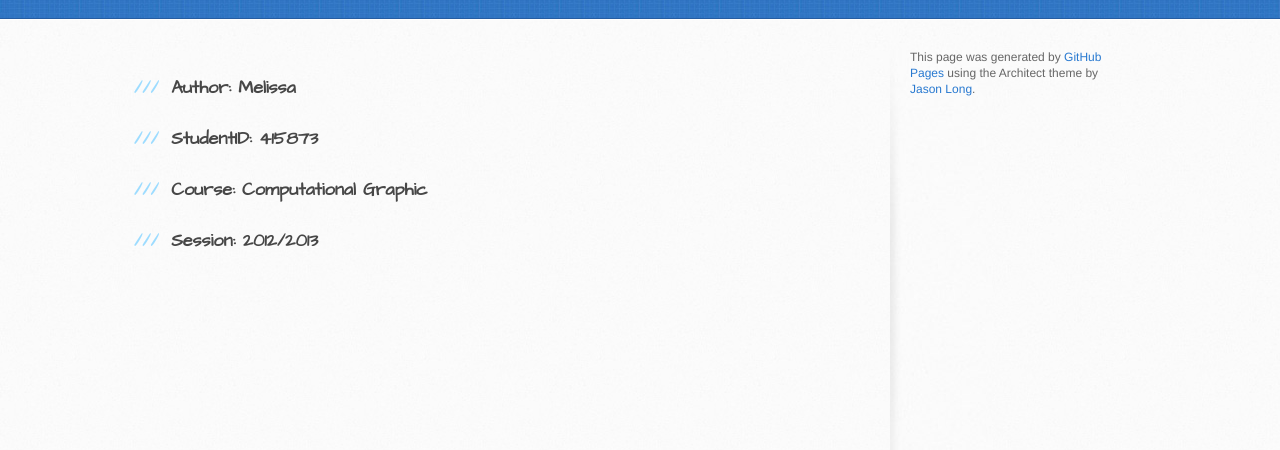
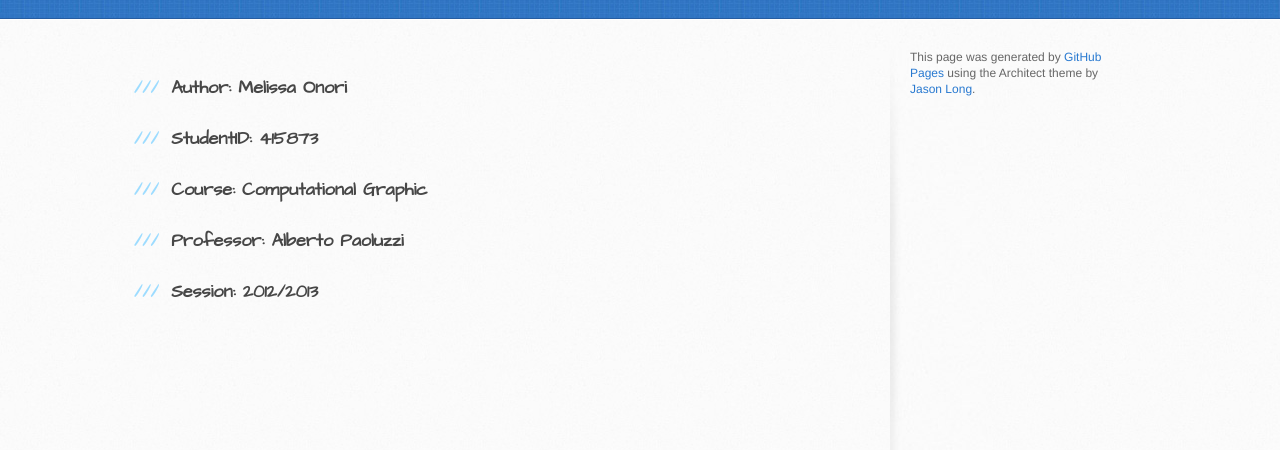
Before and after one commit to Melix89/Melix89.github.io, a plain HTML site: page index.html in a window 1280 px wide. Shown: the part 292-742 px from the top of the page. Drawn offline with Linux system fonts and the light colour scheme.

Commit message:
Replace master branch with page content via GitHub

```diff
--- a/index.html
+++ b/index.html
@@ -29,13 +29,16 @@
       <div class="inner clearfix">
         <section id="main-content">
           <h3>
-<a name="author-melissa" class="anchor" href="#author-melissa"><span class="octicon octicon-link"></span></a>Author: Melissa</h3>
+<a name="author-melissa-onori" class="anchor" href="#author-melissa-onori"><span class="octicon octicon-link"></span></a>Author: Melissa Onori</h3>
 
 <h3>
 <a name="studentid-415873" class="anchor" href="#studentid-415873"><span class="octicon octicon-link"></span></a>StudentID: 415873</h3>
 
 <h3>
 <a name="course-computational-graphic" class="anchor" href="#course-computational-graphic"><span class="octicon octicon-link"></span></a>Course: Computational Graphic</h3>
+
+<h3>
+<a name="professor-alberto-paoluzzi" class="anchor" href="#professor-alberto-paoluzzi"><span class="octicon octicon-link"></span></a>Professor: Alberto Paoluzzi</h3>
 
 <h3>
 <a name="session-20122013" class="anchor" href="#session-20122013"><span class="octicon octicon-link"></span></a>Session: 2012/2013</h3>
--- a/params.json
+++ b/params.json
@@ -1 +1 @@
-{"name":"Computational graphic final project","tagline":"","body":"### Author: Melissa\r\n### StudentID: 415873\r\n### Course: Computational Graphic\r\n### Session: 2012/2013\r\n","google":"","note":"Don't delete this file! It's used internally to help with page regeneration."}
+{"name":"Computational graphic final project","tagline":"","body":"### Author: Melissa Onori\r\n### StudentID: 415873\r\n### Course: Computational Graphic\r\n### Professor: Alberto Paoluzzi\r\n### Session: 2012/2013\r\n","google":"","note":"Don't delete this file! It's used internally to help with page regeneration."}
```
